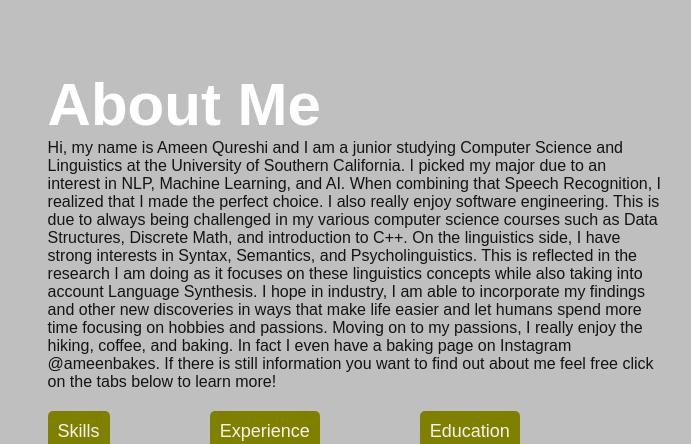
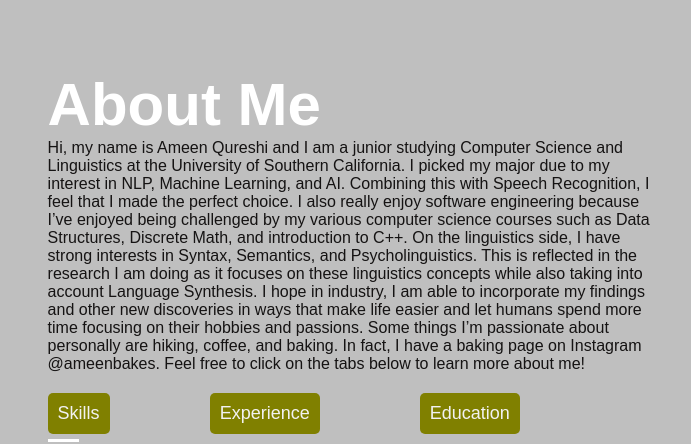
Before and after one commit to Ayqureshi/Ayqureshi.github.io, a plain HTML site: page index.html in a window 1280 px wide. Shown: the part 820-1264 px from the top of the page, 490-1181 px from the left. Drawn offline with Linux system fonts and the light colour scheme.

Commit message:
fixed index

```diff
--- a/index.html
+++ b/index.html
@@ -39,13 +39,7 @@
             </div>
             <div class="about-col-2">
                 <h1 class="sub-title">About Me</h1>
-                <p>Hi, my name is Ameen Qureshi and I am a junior studying Computer Science and Linguistics at the University of
-                    Southern California. I picked my major due to an interest in NLP, Machine Learning, and AI. When combining that Speech Recognition, I realized
-                    that I made the perfect choice. I also really enjoy software engineering. This is due to always being challenged in my various
-                    computer science courses such as Data Structures, Discrete Math, and introduction to C++. On the linguistics side, I have strong interests in Syntax, Semantics, and Psycholinguistics.
-                    This is reflected in the research I am doing as it focuses on these linguistics concepts while also taking into account Language Synthesis.
-                    I hope in industry, I am able to incorporate my findings and other new discoveries in ways that make life easier and let humans spend more time focusing on hobbies and passions.
-                    Moving on to my passions, I really enjoy the hiking, coffee, and baking. In fact I even have a baking page on Instagram @ameenbakes. If there is still information you want to find out about me feel free click on the tabs below to learn more!</p>
+                <p>Hi, my name is Ameen Qureshi and I am a junior studying Computer Science and Linguistics at the University of Southern California. I picked my major due to my interest in NLP, Machine Learning, and AI. Combining this with Speech Recognition, I feel that I made the perfect choice. I also really enjoy software engineering because I’ve enjoyed being challenged by my various computer science courses such as Data Structures, Discrete Math, and introduction to C++. On the linguistics side, I have strong interests in Syntax, Semantics, and Psycholinguistics. This is reflected in the research I am doing as it focuses on these linguistics concepts while also taking into account Language Synthesis. I hope in industry, I am able to incorporate my findings and other new discoveries in ways that make life easier and let humans spend more time focusing on their hobbies and passions. Some things I’m passionate about personally are hiking, coffee, and baking. In fact, I have a baking page on Instagram @ameenbakes. Feel free to click on the tabs below to learn more about me!</p>
 
                 <div class="tabs">
                     <p data-tab-target="#skills" class="active tab-links">Skills</p>
@@ -67,7 +61,7 @@
                         <ul>
                             <li><span>December 2021-June 2022</span><br>Sale Represenative at Save Mart Supermarkets</li>
                             <li><span>May 2023-Present</span><br>Undergraduate Research Assistant at USC Dornsife</li>
-                            <li><span>June 2023-Present</span><br>People Intelligence and Data Analytics Intern at Western Digital</li>
+                            <li><span>June 2023-Present</span><br>People Experience Intern at Western Digital</li>
                         </ul>
                     </div>
                     <div id="education" data-tab-content>
```
